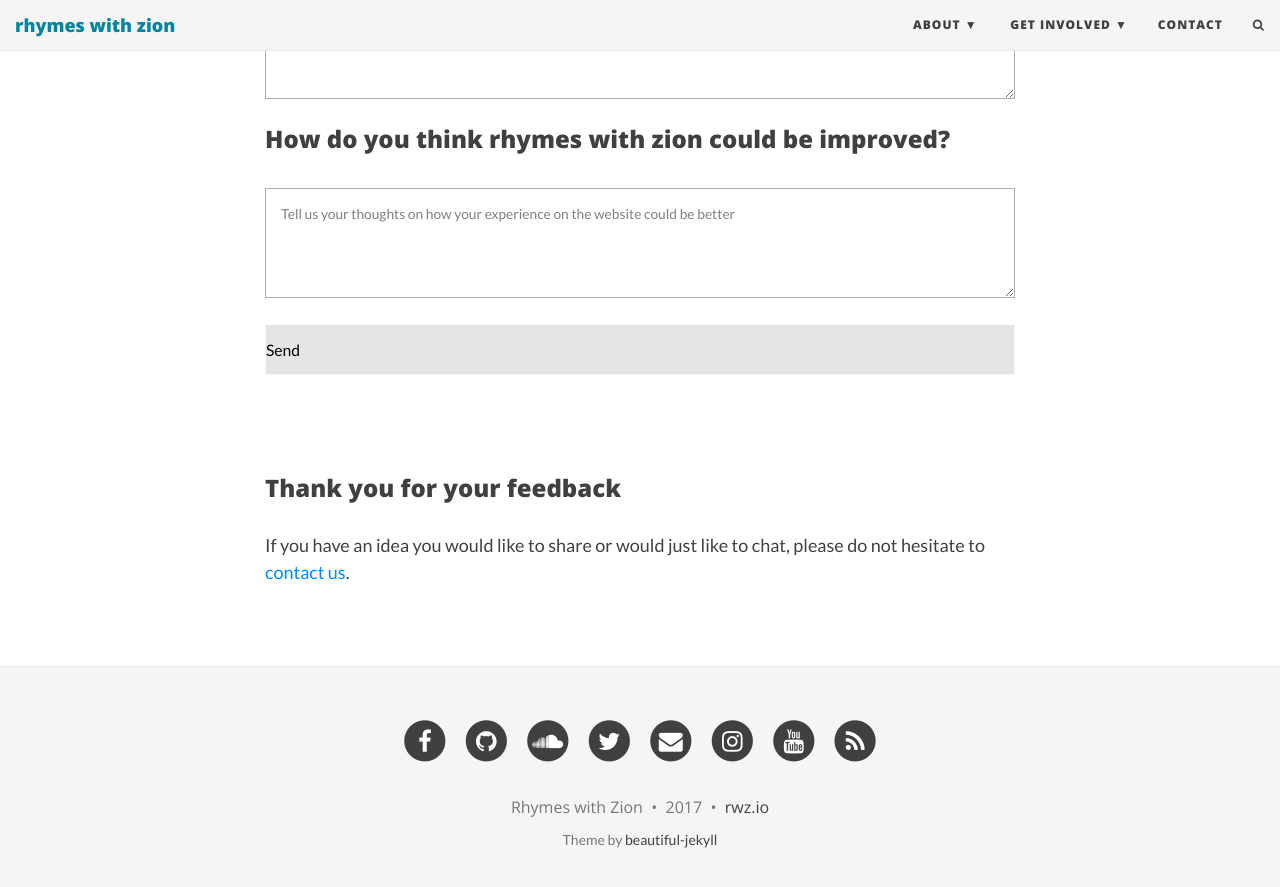
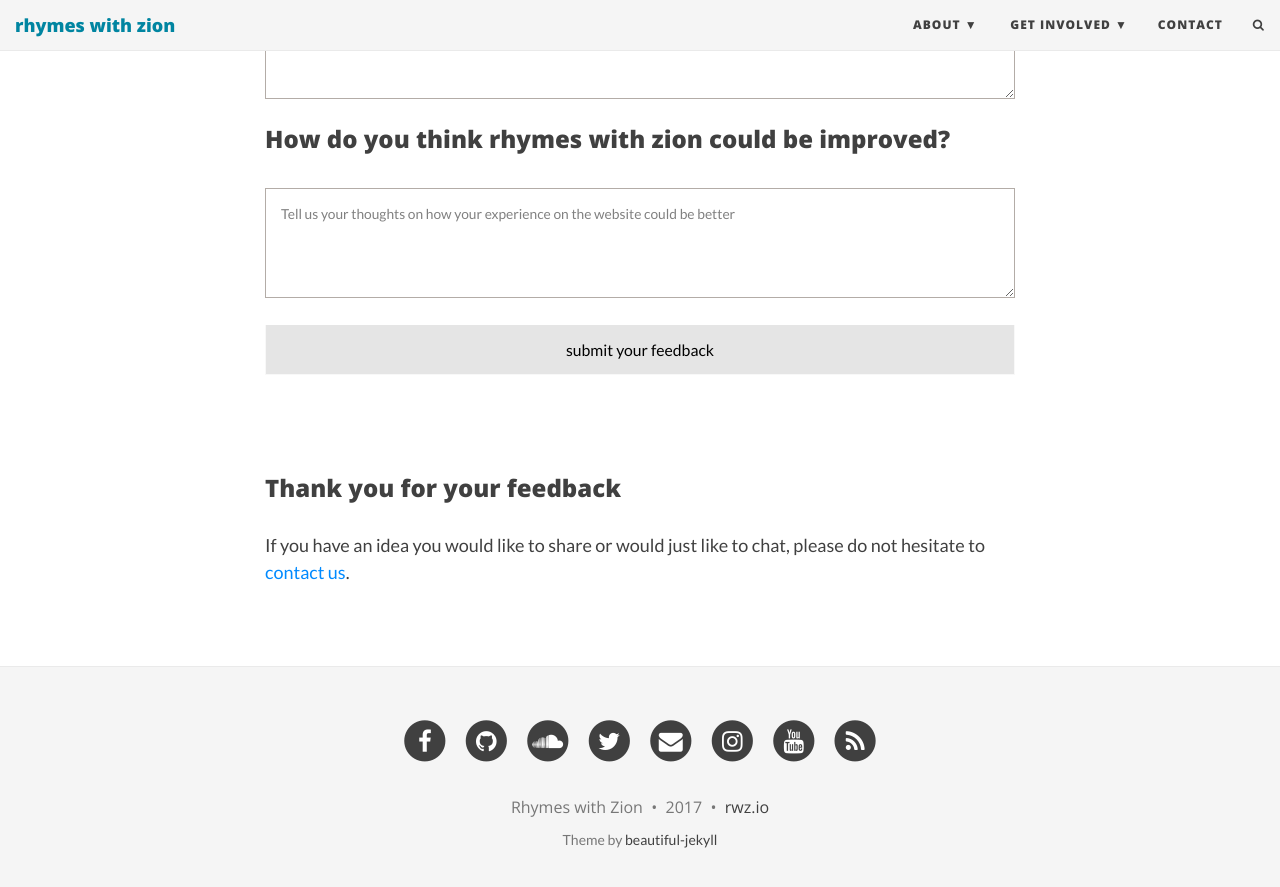
Before and after one commit to rhymeswithzion/rwz-test, a Jekyll site: the page built from feedback.md, in a window 1280 px wide and 900 px high, scrolled down 831 px. Shown: the top 887 px of the window. Built offline with Jekyll 4.4.1, drawn with Linux system fonts in a browser that asks for light colours; some web fonts are replaced; comment, search, counter and statistics services are not loaded.

Commit message:
Update feedback.md

```diff
--- a/feedback.md
+++ b/feedback.md
@@ -27,7 +27,7 @@ RWZ.IO strives for continuous improvement of the content, collaborations, design
   <textarea id="message" type="text" placeholder="Tell us your thoughts on how your experience on the website could be better" name="Improve"></textarea>
   <br>
   <br>
-  <input id="submit" type="submit your feedback" value="Send">
+  <input id="submit" type="submit" value="submit your feedback">
 
 </form>
 
```
